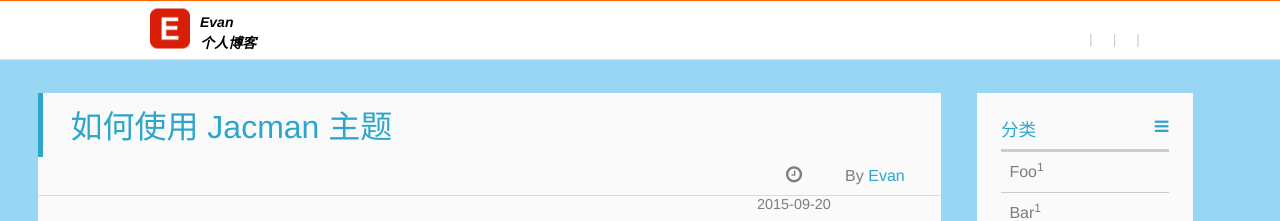
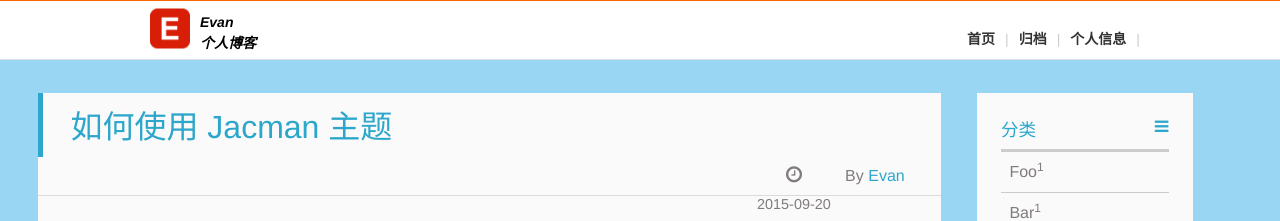
Before and after one commit to bnuephjx/bnuephjx.github.io, a Jekyll site: the page built from index.html, in a window 1280 px wide. Shown: the top 221 px of the page. Built offline with Jekyll 4.4.1, drawn with Linux system fonts in a browser that asks for light colours; emoji names are drawn with the system emoji font; formulas are drawn with MathJax 3; the list of posts is cut into pages by our own code; comment, search, counter and statistics services are not loaded.

Commit message:
修复菜单栏不显示问题

```diff
--- a/_config.yml
+++ b/_config.yml
@@ -43,9 +43,9 @@ language: zh-CN    ## blog site languages: en, zh-CN, zh-TW
 
 #### Menu 菜单
 menu:
-  '主页': /
+  '首页': /
   '归档': /archives
-  '关于我': /about
+  '个人信息': /about
 ## you can create `tags` and `categories` folders (I had created them already).
 ## And create a `index.md` file in each of them.
 ## set `front-matter`as
--- a/_includes/_component/header.html
+++ b/_includes/_component/header.html
@@ -12,7 +12,7 @@
 		<div class="blogNav clearfix">
 			<ul class="blogNavUl">
 				{% for item in site.menu %}
-					<li><a href="{{ site.baseurl }}{{ m[1] }}">{{ m[0] }}</a></li>
+					<li><a href="{{ site.baseurl }}{{ item[1] }}">{{ item[0] }}</a></li>
 					<li class="divide">|</li>
 				{% endfor %}
 			</ul>
```
